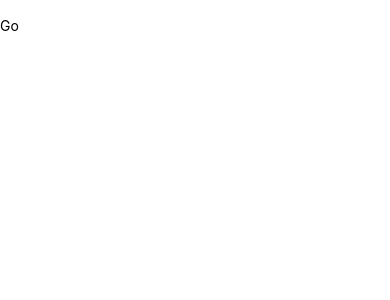
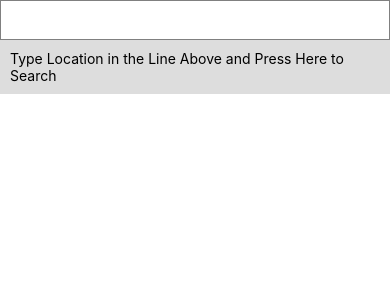
Before and after one commit to jlee200/Weather-App2, a React Native app: screen / in a window 390 px wide. Shown: the top 300 px of the page. Built offline with nearby package versions, Linux system fonts and the light colour scheme.

Commit message:
updated code

```diff
--- a/App.js
+++ b/App.js
@@ -1,14 +1,5 @@
 import React from 'react';
-import {
-  Image,
-  ImageBackground,
-  Picker,
-  StyleSheet,
-  Text,
-  TextInput,
-  View,
-  TouchableOpacity,
-} from 'react-native';
+import {ActivityIndicator, Image, ImageBackground, Picker, StyleSheet, Text, TextInput, View, TouchableOpacity} from 'react-native';
 import axios from 'axios';
 import background1 from './assets/background.png';
 import background2 from './assets/rainy_background.png';
@@ -16,6 +7,8 @@ import cloud from './assets/cloud.png';
 import rain from './assets/rain.png';
 import sun from './assets/sun.png';
 import thun from './assets/thunder.png';
+
+let Loading = true;
 
 const WeatherAPI = axios.create({
   baseURL: 'weatherbit-v1-mashape.p.rapidapi.com',
@@ -77,7 +70,6 @@ function parseDataPOS(dataPOS) {
 function parseData1(data1) {
   const renderData = [];
   var divide = data1.length / 5;
-  var start = divide / 2;
 
   for (let i = 0; i < data1.length; i += divide) {
     const mid = i + divide / 2;
@@ -149,8 +141,6 @@ export default function App(props) {
       limit: 79,
     };
 
-    // setLoading to true
-
     PositionAPI.get(input, { params }).then((response) => {
       if (
         response &&
@@ -161,10 +151,25 @@ export default function App(props) {
         setLocations(response.data.data);
         setLocationsIndex(0);
       } else {
-        // set Error
+        return(
+          <View
+          style={{
+            alignItems: 'center',
+            display: 'flex',
+            flexDirection: 'column',
+            justifyContent: 'center',
+            padding: '5vw',
+            width: '100vw',
+            height: '100vh',
+          }}>
+            <Text style={styles.data2}>
+            Error encountered while searching. Please try again.
+            </Text>
+          </View>
+        )
       }
 
-      // setLoading to false
+      Loading = false;
     });
   };
 
@@ -211,11 +216,21 @@ export default function App(props) {
     }
   }, [dataPOS]);
 
+  const LoadingIndicator = () => {
+    if(Loading == true) {
+      <View style ={[styles.container, styles.horizontal]}>
+        <ActivityIndicator />
+        <ActivityIndicator size="large" />
+        <ActivityIndicator size="small" color="#0000ff" />
+        <ActivityIndicator size="large" color="#00ff00" />
+      </View>
+    }
+  };
+
   const renderForecast = () => {
-    // or check loading here
 
     if (data2 && data1) {
-      const { cityName, f, image, backimage } = data2;
+      const {f, image, backimage } = data2;
 
       return (
         <ImageBackground
@@ -243,7 +258,7 @@ export default function App(props) {
             {image && (
               <Image
                 source={image}
-                style={{ width: 100, height: 50, marginLeft: -20 }}
+                style={{ width: 170, height: 120, marginLeft: -20 }}
               />
             )}
 
@@ -295,12 +310,16 @@ export default function App(props) {
     <View>
       <View>
         <TextInput
+          style={{ height: 40, borderColor: 'gray', borderWidth: 1 }}
           onChangeText={onChange}
           onSubmitEditing={onClickSearch}
           value={value}
         />
-        <TouchableOpacity onPress={onClickSearch}>
-          <Text>Go</Text>
+        <TouchableOpacity
+          style={{backgroundColor: "#DDDDDD", padding: 10}}
+          onPress={onClickSearch}
+        >
+          <Text>Type Location in the Line Above and Press Here to Search</Text>
         </TouchableOpacity>
       </View>
 
@@ -319,11 +338,7 @@ export default function App(props) {
         </Picker>
       )}
 
-      {
-        //  loading && spinner
-      }
-
-      {renderForecast()}
+      {Loading ? LoadingIndicator() : renderForecast() }
     </View>
   );
 }
@@ -335,4 +350,13 @@ const styles = StyleSheet.create({
     marginBottom: 5,
     marginLeft: -30,
   },
+  container: {
+    flex: 1,
+    justifyContent: "center"
+  },
+  horizontal: {
+      flexDirection: "row",
+      justifyContent: "space-around",
+      padding: 10
+  }
 });
```
